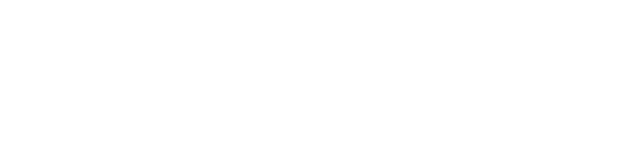
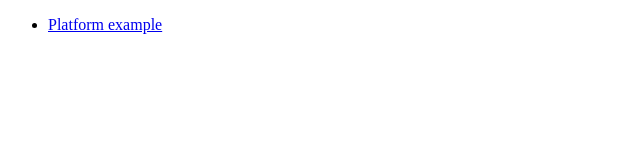
Before and after one commit to lanysom/PhaserGames, a plain HTML site: page index.html in a window 1280 px wide. Shown: the whole page, without its empty margins (0-640 px from the left). Drawn offline with Linux system fonts and the light colour scheme.

Commit message:
Set up folders

```diff
--- a/index.html
+++ b/index.html
@@ -4,7 +4,9 @@
     <title>Phaser Games</title>
 </head>
 <body>
-
+    <ul>
+        <li><a href="platform">Platform example</a></li>
+    </ul>
 
 </body>
 </html>
```
Also changed, not shown: platform/assets/bomb.png (renamed from assets/bomb.png), platform/assets/dude.png (renamed from assets/dude.png), platform/assets/platform.png (renamed from assets/platform.png), platform/assets/sky.png (renamed from assets/sky.png), platform/assets/star.png (renamed from assets/star.png).
